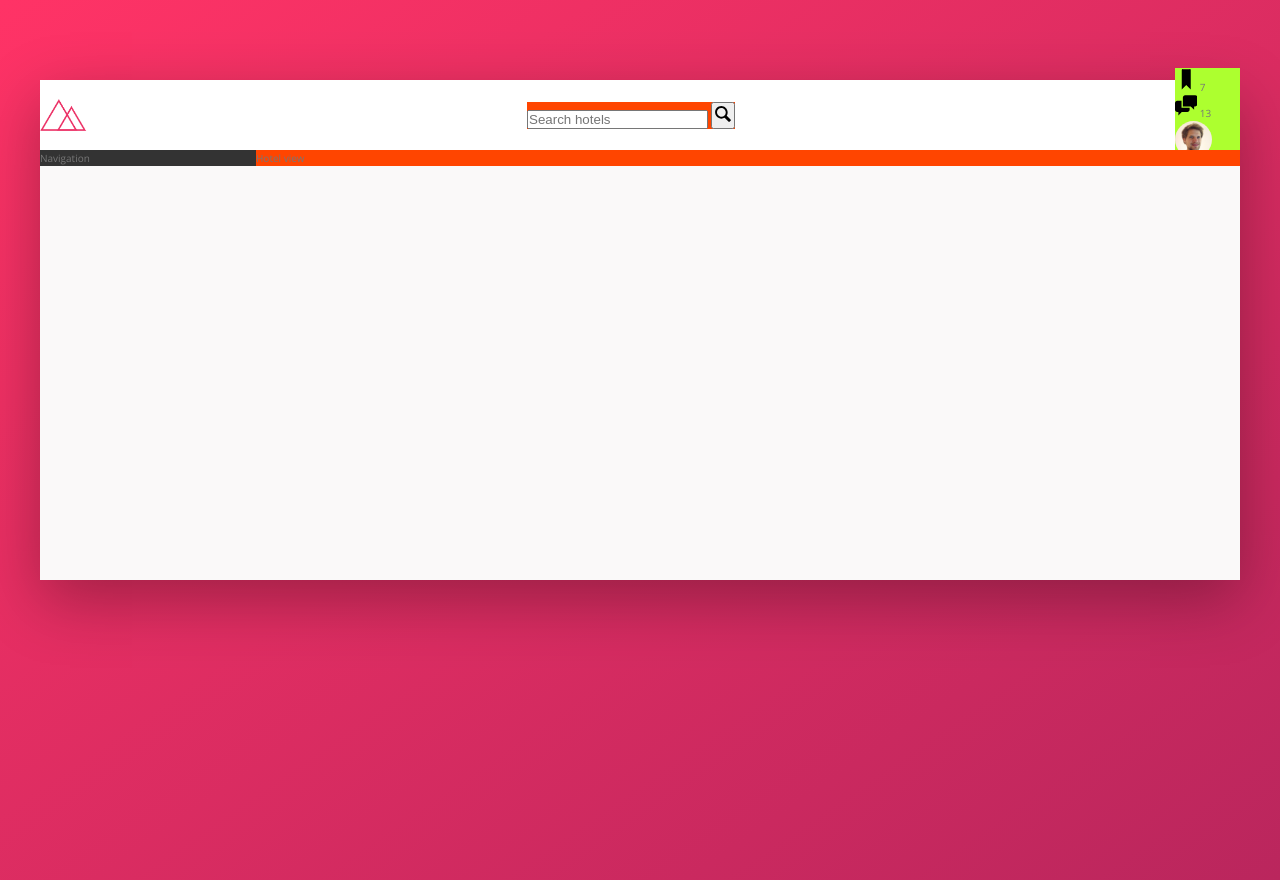
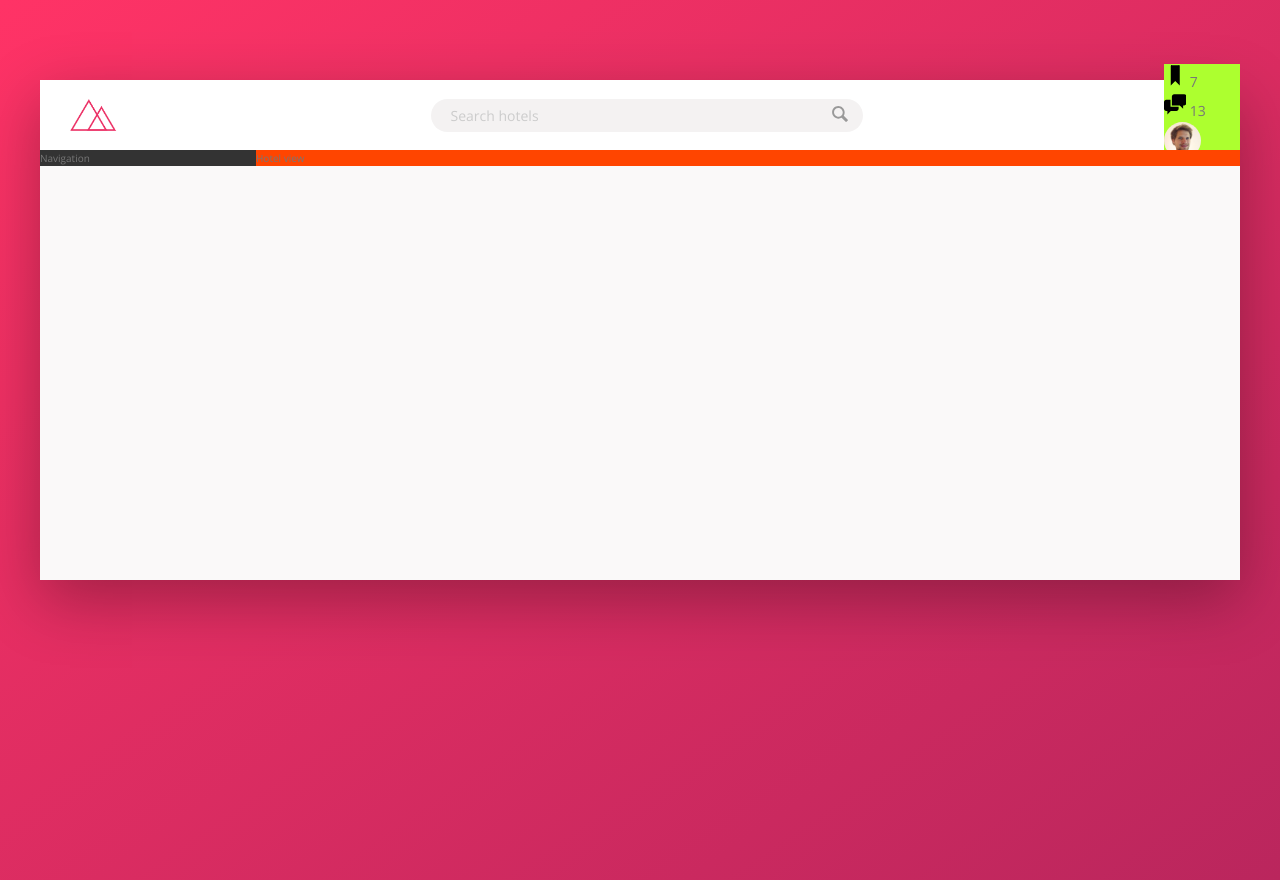
Before and after one commit to MichaelFrieze/trillo, a website: page index.html in a window 1280 px wide. Drawn offline with nearby package versions, Linux system fonts and the light colour scheme.

Commit message:
styled the header search-box

```diff
--- a/sass/_components.scss
+++ b/sass/_components.scss
@@ -3,22 +3,70 @@
 
 .logo {
   height: 3.25rem;
+  margin-left: 3rem;
 }
 
 ////////////////////////////
 /// SEARCH
 .search {
-  background-color: orangered;
+  flex: 0 0 40%;
+
+  display: flex;
+  align-items: center;
+  justify-content: center;
 
   &__input {
+    // input elements do not inherit the font family from global document
+    font-family: inherit;
+    font-size: inherit;
+    color: inherit;
+    background-color: var(--color-grey-light-2);
+    border: none;
+    padding: 0.7rem 2rem;
+    border-radius: 100px;
+    width: 90%;
+    transition: all 0.2s;
+    margin-right: -3.25rem;
+
+    &:focus {
+      outline: none;
+      width: 100%;
+      background-color: var(--color-grey-light-3);
+    }
+
+    &::-webkit-input-placeholder {
+      font-weight: 100;
+      color: var(--color-grey-light-4);
+    }
+
+    &::-moz-placeholder {
+      opacity: 1;
+      font-weight: 100;
+      color: var(--color-grey-light-4);
+    }
+  }
+
+  &__input:focus + &__button {
+    background-color: var(--color-grey-light-3);
   }
 
   &__button {
+    border: none;
+    background-color: var(--color-grey-light-2);
+
+    &:focus {
+      outline: none;
+    }
+
+    &:active {
+      transform: translateY(2px);
+    }
   }
 
   &__icon {
     height: 2rem;
     width: 2rem;
+    fill: var(--color-grey-dark-3);
   }
 }
 
--- a/sass/_layout.scss
+++ b/sass/_layout.scss
@@ -8,6 +8,7 @@
 }
 
 .header {
+  font-size: 1.4rem;
   height: 7rem; // 70px | 1rem = 10px
   background-color: #fff;
   border-bottom: var(--color-grey-light-2);
```
Also changed, not shown: css/style.css.
